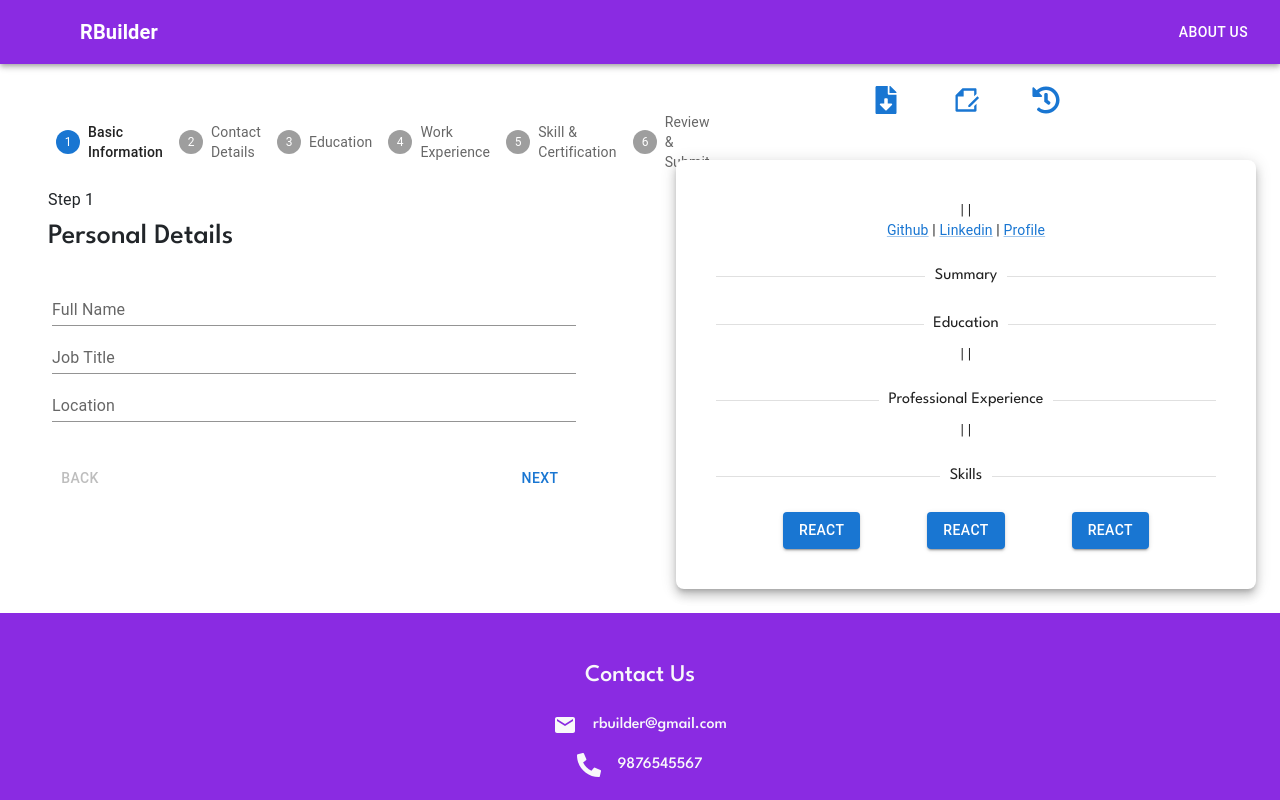
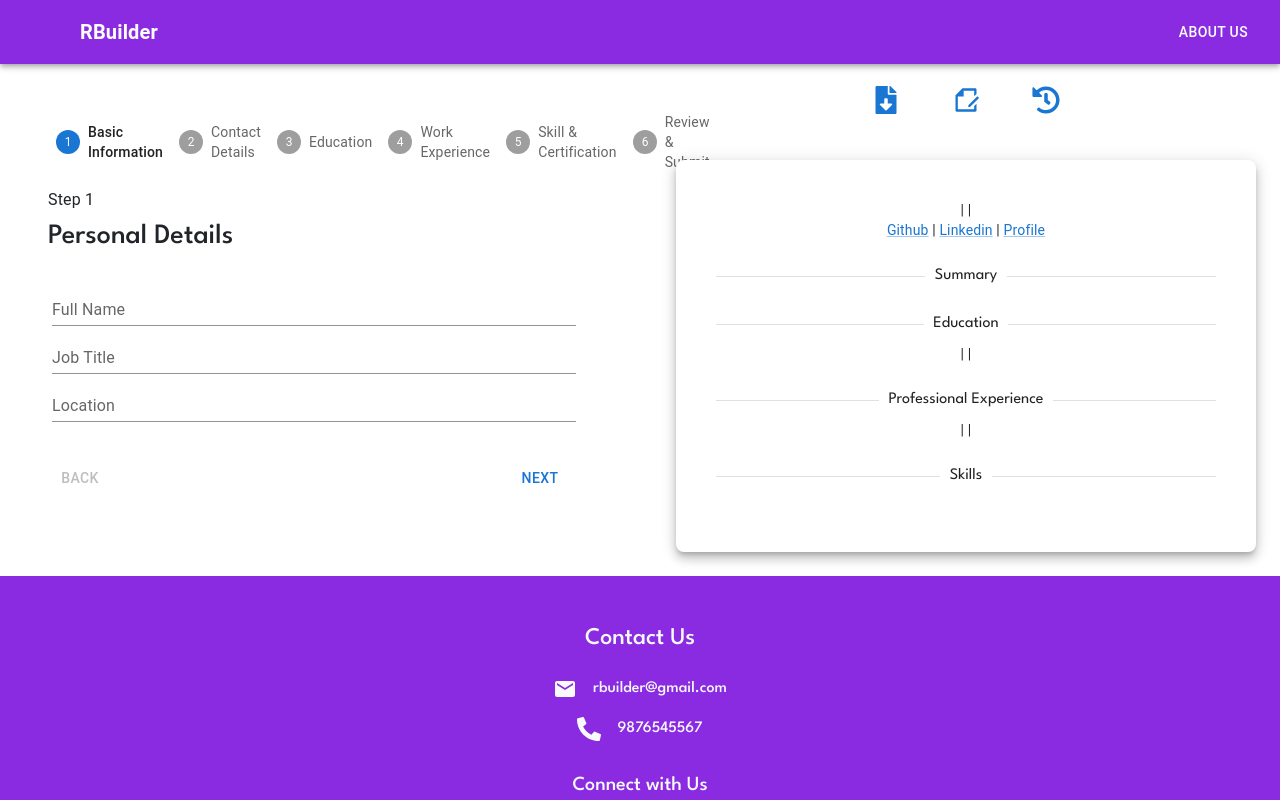
Before and after one commit to sayeedmunees/mearn-notes, a React (Vite) app in the folder REACT/RBuilder/rBuilder-frontend/: page /form in a window 1280 px wide. Shown: the top 800 px of the page. Built offline with nearby package versions, Linux system fonts and the light colour scheme; some icons are missing.

Commit message:
Updated Skills section in steps and preview files

```diff
--- a/REACT/RBuilder/rBuilder-frontend/src/components/Preview.jsx
+++ b/REACT/RBuilder/rBuilder-frontend/src/components/Preview.jsx
@@ -12,6 +12,7 @@ import Edit from "./Edit";
 
 const Preview = ({ formData, setFormData }) => {
   console.log(formData);
+  const { personalData, education, experience, skills, summary } = formData;
 
   return (
     <div className="p-3">
@@ -52,10 +53,13 @@ const Preview = ({ formData, setFormData }) => {
           </Typography>
 
           <Typography variant="body2" align="center">
-            {formData.personalData.email} | {formData.personalData.phoneNumber} | {formData.personalData.location}
+            {formData.personalData.email} | {formData.personalData.phoneNumber}{" "}
+            | {formData.personalData.location}
           </Typography>
           <Typography variant="body2" align="center" mb={3}>
-            <Link href={formData.personalData.github}>Github</Link> | <Link href={formData.personalData.linkedin}>Linkedin</Link> | <Link href={formData.personalData.portfolio}>Profile</Link>
+            <Link href={formData.personalData.github}>Github</Link> |{" "}
+            <Link href={formData.personalData.linkedin}>Linkedin</Link> |{" "}
+            <Link href={formData.personalData.portfolio}>Profile</Link>
           </Typography>
 
           <Divider>Summary</Divider>
@@ -68,7 +72,8 @@ const Preview = ({ formData, setFormData }) => {
             {formData.education.course}
           </Typography>
           <Typography variant="body2" align="center" mb={3}>
-            {formData.education.college} | {formData.education.university} | {formData.education.year}
+            {formData.education.college} | {formData.education.university} |{" "}
+            {formData.education.year}
           </Typography>
 
           <Divider>Professional Experience</Divider>
@@ -76,14 +81,25 @@ const Preview = ({ formData, setFormData }) => {
             {formData.experience.jobRole}
           </Typography>
           <Typography variant="body2" align="center" mb={3}>
-            {formData.experience.company} | {formData.experience.location} | {formData.experience.duration}
+            {formData.experience.company} | {formData.experience.location} |{" "}
+            {formData.experience.duration}
           </Typography>
 
           <Divider>Skills</Divider>
-          <Stack direction={"row"} justifyContent={"space-evenly"} mt={3}>
-            <Button variant="contained">React</Button>
-            <Button variant="contained">React</Button>
-            <Button variant="contained">React</Button>
+          <Stack
+            direction={"row"}
+            justifyContent={"space-evenly"}
+            mt={3}
+            sx={{ flexWrap: "wrap" }}
+            spacing={{ xs: 1, sm: 2 }}
+          >
+            {skills.map((item) => (
+              <div>
+                <Button className="mt-2" variant="contained">
+                  {item}
+                </Button>
+              </div>
+            ))}
           </Stack>
         </Paper>
       </Box>
--- a/REACT/RBuilder/rBuilder-frontend/src/components/Steps.jsx
+++ b/REACT/RBuilder/rBuilder-frontend/src/components/Steps.jsx
@@ -7,6 +7,8 @@ import Button from "@mui/material/Button";
 import Typography from "@mui/material/Typography";
 import TextField from "@mui/material/TextField";
 import Stack from "@mui/material/Stack";
+import { addResumeAPI } from "../services/allAPI";
+import Swal from "sweetalert2";
 
 const steps = [
   "Basic Information",
@@ -354,7 +356,7 @@ const Steps = ({ formData, setFormData }) => {
                 <TextField
                   onChange={(e) => setInputSkill(e.target.value)}
                   id="standard-basic"
-                  label="Job or Internship"
+                  label="Add skills"
                   variant="standard"
                 />
                 <Button
@@ -367,7 +369,7 @@ const Steps = ({ formData, setFormData }) => {
               </Stack>
               <div>
                 <h5>Suggestions: </h5>
-                {suggestions.map((item) => (
+                {suggestions.map((item, index) => (
                   <Button
                     onClick={() => addSkill(item)}
                     className="btn btn-primary m-1"
@@ -383,7 +385,12 @@ const Steps = ({ formData, setFormData }) => {
                   ? skills.map((item) => (
                       <span className="btn btn-primary m-1">
                         {item}
-                        <Button variant="outlied">X</Button>
+                        <Button
+                          onClick={() => handleRemoveSkill(item)}
+                          variant="outlied"
+                        >
+                          X
+                        </Button>
                       </span>
                     ))
                   : ""}
@@ -428,8 +435,32 @@ const Steps = ({ formData, setFormData }) => {
     }
   };
 
-  const handleAddResume = () => {
-    alert("Submitted");
+  const handleAddResume = async () => {
+    try {
+      const result = await addResumeAPI(formData);
+      console.log(result);
+      Swal.fire({
+        title: "Success!",
+        text: "Resume created Succesfully",
+        icon: "success",
+        confirmButtonText: "Back",
+      });
+    } catch (err) {
+      console.log("Error", err);
+      Swal.fire({
+        title: "Error!",
+        text: "Do you want to continue",
+        icon: "error",
+        confirmButtonText: "OK",
+      });
+    }
+  };
+
+  const handleRemoveSkill = (item) => {
+    setFormData({
+      ...formData,
+      skills: skills.filter((data) => data !== item),
+    });
   };
 
   return (
--- a/REACT/RBuilder/rBuilder-frontend/src/services/allAPI.js
+++ b/REACT/RBuilder/rBuilder-frontend/src/services/allAPI.js
@@ -2,6 +2,6 @@ import { commonAPI } from "./commonAPI";
 import { serverURL } from "./serverURL";
 
 //  1. add resume to the server using - POST, reqBody
-export const addResumeApi = async (reqBody) => {
+export const addResumeAPI = async (reqBody) => {
   return await commonAPI("post", `${serverURL}/resumes`, reqBody);
 };
```
Also changed, not shown: 1 other file (tests, documents, lock files or other folders).
